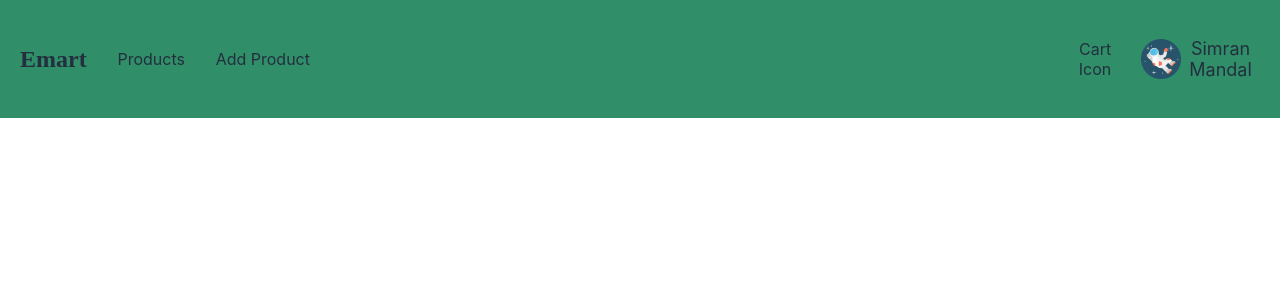
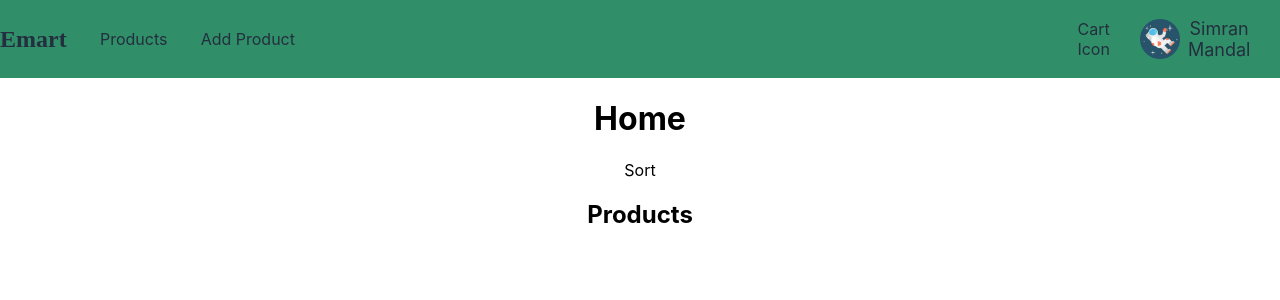
Before and after one commit to SimranMandal0211/react_eCommerce, a React (Create React App) app: page / in a window 1280 px wide. Shown: the top 300 px of the page. Built offline with nearby package versions, Linux system fonts and the light colour scheme.

Commit message:
add and style basic  home page

```diff
--- a/src/App.js
+++ b/src/App.js
@@ -1,12 +1,14 @@
 import './App.css';
 import { Route, Routes } from "react-router-dom";
 import Navigation from "./Pages/navigation/navigation.component";
+import Home from "./Pages/home/home.component";
 
 function App() {
   return (
     <div className="App">
       <Routes>
         <Route path='/' element={<Navigation />}>
+          <Route index element={<Home />} />
         </Route>
       </Routes>
     </div>
--- a/src/Pages/home/home.component.jsx
+++ b/src/Pages/home/home.component.jsx
@@ -0,0 +1,12 @@
+import React from "react";
+
+import HomeComponent from "../../components/home-component/home.component";
+
+export default function Home(){
+    return (
+        <>
+            <h1>Home</h1>
+            <HomeComponent />
+        </>
+    )
+}
--- a/src/Pages/navigation/navigation.styles.css
+++ b/src/Pages/navigation/navigation.styles.css
@@ -2,7 +2,7 @@
     display: flex;
     align-items: center;
     justify-content: space-between;
-    padding: 20px;
+    /* padding: 20px; */
     padding-right: 100px;
     background-color: #308f69;
     color: #232f3e;
--- /dev/null
+++ b/src/components/home-component/home.component.jsx
@@ -0,0 +1,10 @@
+import './homeComp.styles.css';
+
+export default function HomeComponent(){
+    return (
+        <div className="home-container">
+            <p>Sort</p>
+            <h2>Products</h2>
+        </div>
+    );
+}
--- /dev/null
+++ b/src/components/home-component/homeComp.styles.css
@@ -0,0 +1,5 @@
+.home-container {
+    width: 80%;
+    position: relative;
+    margin: auto;
+}
```
